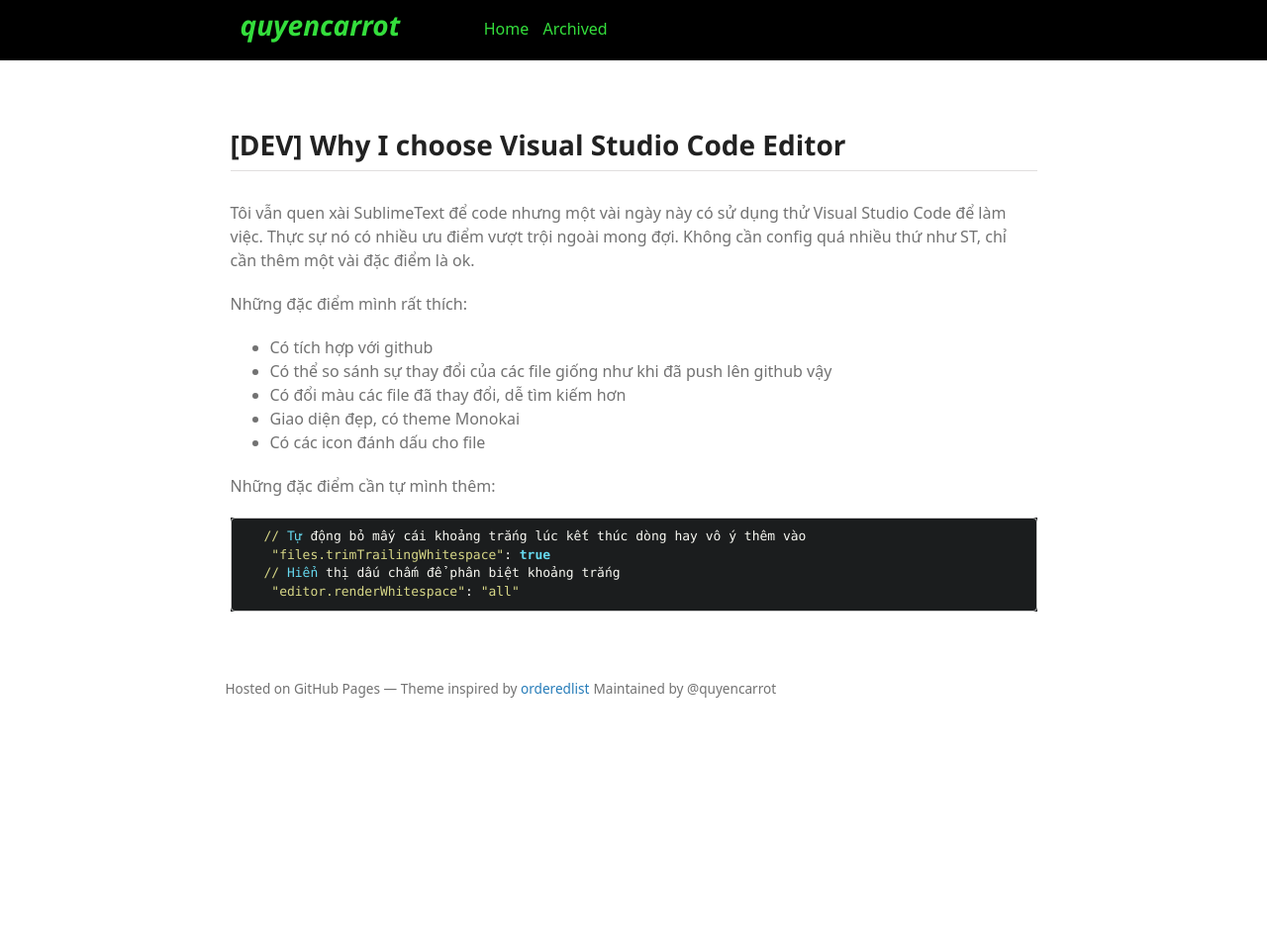
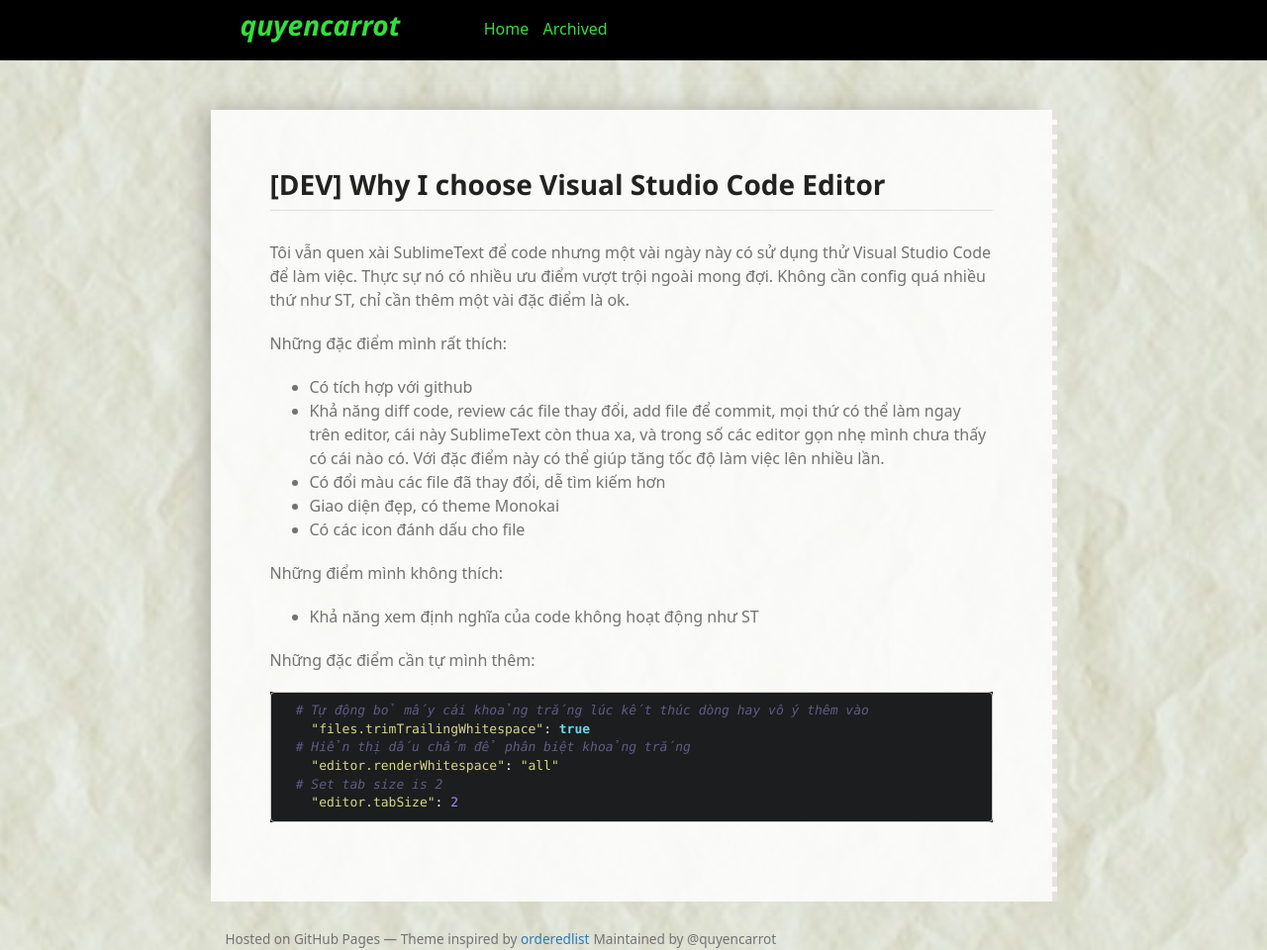
Before and after one commit to quyen91/quyen91.github.io, a Jekyll site: the page built from _posts/2018-01-09-why-i-use-visual-studio-code.md, in a window 1280 px wide. Shown: the whole page at 99% size. Built offline with Jekyll 4.4.1, drawn with Linux system fonts in a browser that asks for light colours; some web fonts are replaced; a script that is not in the unit is left out; before the commit the page ends 900 px from its top, so only the background shows below that.

Commit message:
New background for post

````diff
--- a/_posts/2018-01-09-why-i-use-visual-studio-code.md
+++ b/_posts/2018-01-09-why-i-use-visual-studio-code.md
@@ -9,16 +9,21 @@ Tôi vẫn quen xài SublimeText để code nhưng một vài ngày này có s
 
 Những đặc điểm mình rất thích:
 + Có tích hợp với github
-+ Có thể so sánh sự thay đổi của các file giống như khi đã push lên github vậy
++ Khả năng diff code, review các file thay đổi, add file để commit, mọi thứ có thể làm ngay trên editor, cái này SublimeText còn thua xa, và trong số các editor gọn nhẹ mình chưa thấy có cái nào có. Với đặc điểm này có thể giúp tăng tốc độ làm việc lên nhiều lần.
 + Có đổi màu các file đã thay đổi, dễ tìm kiếm hơn
 + Giao diện đẹp, có theme Monokai
 + Có các icon đánh dấu cho file
 
+Những điểm mình không thích:
++ Khả năng xem định nghĩa của code không hoạt động như ST
+
 Những đặc điểm cần tự mình thêm:
 
 ```ruby
-   // Tự động bỏ mấy cái khoảng trắng lúc kết thúc dòng hay vô ý thêm vào
+  # Tự động bỏ mấy cái khoảng trắng lúc kết thúc dòng hay vô ý thêm vào
     "files.trimTrailingWhitespace": true
-   // Hiển thị dấu chấm để phân biệt khoảng trắng
+  # Hiển thị dấu chấm để phân biệt khoảng trắng
     "editor.renderWhitespace": "all"
+  # Set tab size is 2
+    "editor.tabSize": 2
 ```
--- a/assets/css/home_page.scss
+++ b/assets/css/home_page.scss
@@ -3,18 +3,12 @@
 @import 'bootstrap.css';
 @import 'code_highlight.css';
 @import 'font_setting.css';
-
 body {
-  // background: url('https://images.pexels.com/photos/404280/pexels-photo-404280.jpeg?w=940&h=650&auto=compress&cs=tinysrgb') no-repeat center center fixed;
+  background: url('../images/bg.jpg') no-repeat center center fixed;
   -webkit-background-size: cover;
   -moz-background-size: cover;
   -o-background-size: cover;
   background-size: cover;
-
-  z-index: 1;
-  // background-color: #fdefc8;
-  background-blend-mode: overlay;
-
 }
 
 a {
--- a/assets/css/style.scss
+++ b/assets/css/style.scss
@@ -9,8 +9,12 @@ body {
   font: 14px/1.5 "Noto Sans", "Helvetica Neue", Helvetica, Arial, sans-serif;
   color: #727272;
   font-weight: 400;
-  // background: #F8F8F8;
-  // background: wheat;
+  background: url('../images/bg.jpg') no-repeat center center fixed;
+  -webkit-background-size: cover;
+  -moz-background-size: cover;
+  -o-background-size: cover;
+  background-size: cover;
+  background-blend-mode: overlay;
 }
 
 h1, h2, h3, h4, h5, h6 {
@@ -54,11 +58,15 @@ a:hover small {
   top: 50px;
   position: relative;
   .right-section {
+    border-right: dashed #e8e0e0 5px;
     margin: 0 auto;
     float: none;
-    background: white;
-    padding: 20px;
+    background: #ffffffd4;
+    padding: 60px;
     min-height: 385px;
+    -webkit-box-shadow: -19px -12px 24px -13px rgba(148,142,133,0.65);
+    -moz-box-shadow: -19px -12px 24px -13px rgba(148,142,133,0.65);
+    box-shadow: -19px -12px 24px -13px rgba(148,142,133,0.65);
     .seperate-line {
       text-align: center;
       padding-bottom: 30px;
````
Also changed, not shown: assets/images/bg.jpg (added).
